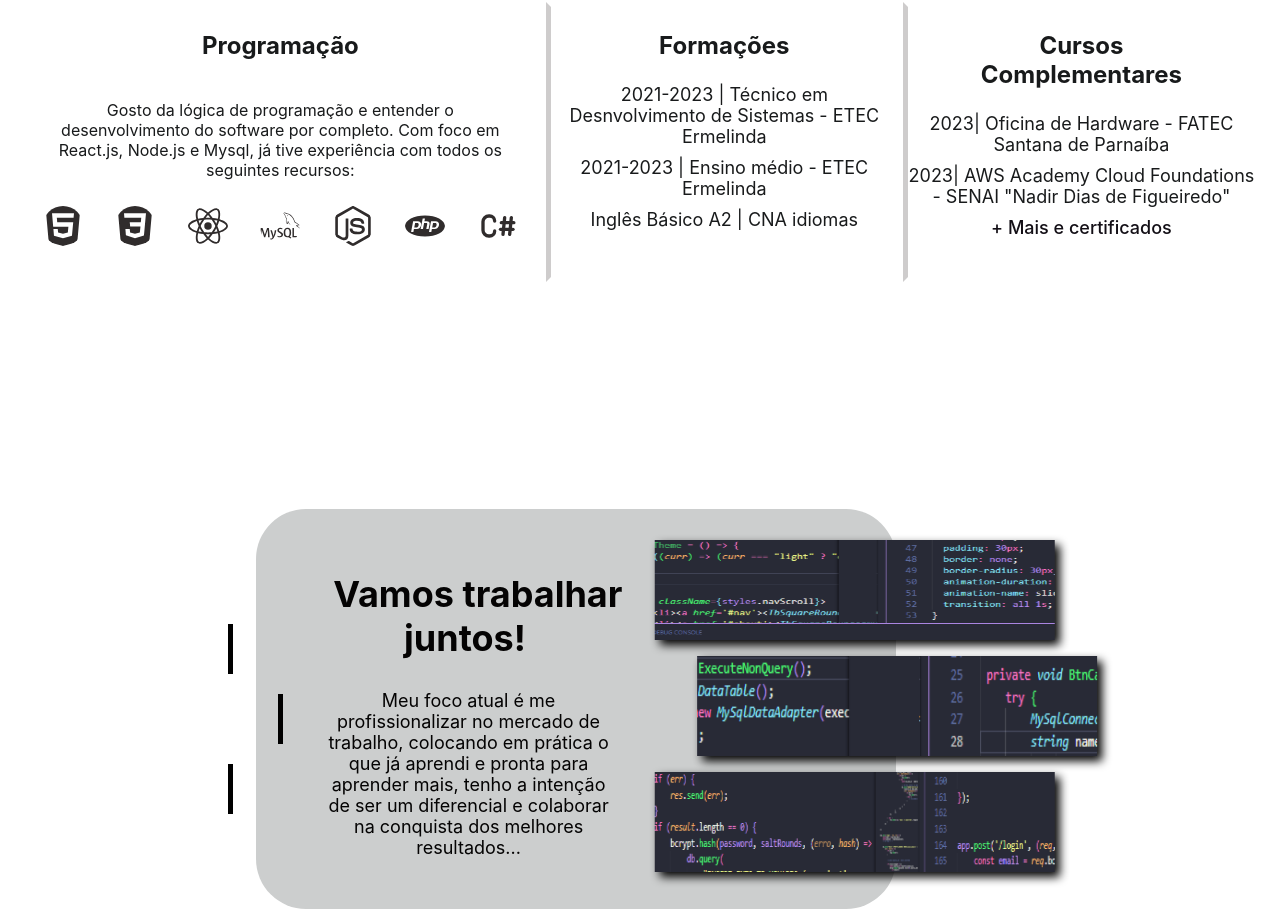
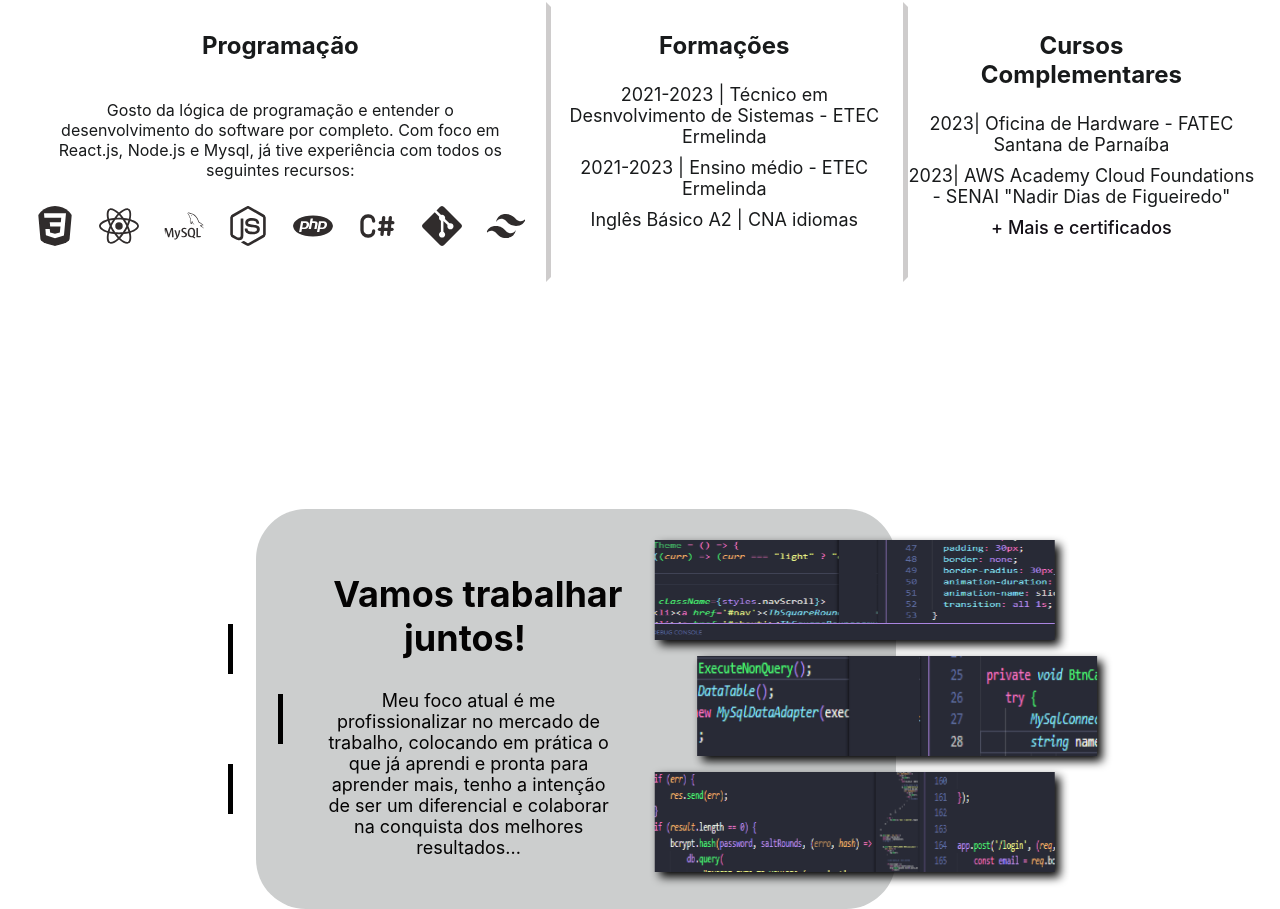
Before and after one commit to anaclaraw/portfolio-anaclaramw, a React (Create React App) app: page / in a window 1280 px wide. Shown: the part 1196-2105 px from the top of the page. Built offline with nearby package versions, Linux system fonts and the light colour scheme.

Commit message:
atualizando projetos

```diff
--- a/package.json
+++ b/package.json
@@ -3,6 +3,7 @@
   "version": "0.1.0",
   "private": true,
   "dependencies": {
+    "@djpfs/react-vlibras": "^2.0.2",
     "@testing-library/jest-dom": "^5.17.0",
     "@testing-library/react": "^13.4.0",
     "@testing-library/user-event": "^13.5.0",
--- a/src/App.js
+++ b/src/App.js
@@ -9,11 +9,13 @@ import Footer from './componentes/Footer';
 import ProjetoPage from './pages/pageProjects/ProjetosPage';
 import Curso from './pages/Cursos/Cursos';
 import Curriculo from './componentes/Curriculo/curriculo';
+import VLibras from '@djpfs/react-vlibras';
 
 function App() {
   return (
     <div className="App">
 
+       <VLibras forceOnload={true}  />
       <Router>
         <Navbar />
         <Routes>
--- a/src/componentes/Contato/contato.js
+++ b/src/componentes/Contato/contato.js
@@ -16,7 +16,7 @@ function Contato() {
           {/* <AiFillBulb /> */}
           <li><Link className={styles.linkedin} to="https://www.linkedin.com/in/euanaclaramelo"><AiOutlineLinkedin /></Link>
           </li><li><Link className={styles.git} to="https://twitter.com/"><AiFillGithub /></Link>
-          </li><li><Link className={styles.insta} to="https://www.instagram.com/anclaramelo/"><AiOutlineInstagram /></Link>
+          {/* </li><li><Link className={styles.insta} to="https://www.instagram.com/anclaramelo/"><AiOutlineInstagram /></Link> */}
           </li>
         </ul>
         <p>Visite meus projetos para conhecer <br></br>um pouco mais.</p>
--- /dev/null
+++ b/src/componentes/LegendaIcon.jsx
@@ -0,0 +1,31 @@
+import React, {useState} from 'react'
+
+
+const LegendaIcon = ({ icon, tooltip }) => {
+    const [showTooltip, setShowTooltip] = useState(false);
+
+    return (
+      <div onMouseEnter={() => setShowTooltip(true)}
+        onMouseLeave={() => setShowTooltip(false)}
+        style={{ display: 'inline-block', position: 'relative' }} >
+        {icon} {showTooltip && (
+          <div
+            style={{
+              position: 'absolute',
+              top: '100%',
+              left: '50%',
+              transform: 'translateX(-50%)',
+              backgroundColor: 'rgba(0, 0, 0, 0.7)',
+              color: '#fff',
+              padding: '4px',
+              borderRadius: '4px',
+            }}
+          >
+            {tooltip}
+          </div>
+        )}
+      </div>
+    );
+}
+
+export default LegendaIcon
--- a/src/pages/Cursos/Cursos.js
+++ b/src/pages/Cursos/Cursos.js
@@ -71,6 +71,21 @@ function Curso() {
           </div>
         </div>
 
+        <div className={styles.curso_item}>
+          <img className={styles.ftprojects} src='certficadoMeta.png' alt='foto_certificado'></img>
+          <div className={styles.text}>
+            <h1>Realidade aumentada</h1>
+            <strong>2023 | Meta Spark</strong>
+            <p>No curso de realidade aumentada, os tópicos abordados incluíram: uma introdução à realidade aumentada,
+               destacando suas diferenças em relação à realidade virtual; o uso do software Meta Spark Studio,
+               incluindo download e interface; a hierarquia de elementos como luzes, canvas e textos;
+               a criação de materiais e texturas; o Patch Editor para criar efeitos personalizados;
+               tipos de efeitos, como target tracking e experiências imersivas; o desenvolvimento de um filtro prático;
+                como testar e publicar esses efeitos na plataforma Hub Meta Spark; e orientações sobre como construir uma carreira na área de realidade aumentada, incluindo onde atuar e onde encontrar cursos adicionais da Meta para aprendizado contínuo. </p>
+          </div>
+        </div>
+
+
 
       </div>
     </div>)
--- a/src/pages/Formacoes/Formacoes.js
+++ b/src/pages/Formacoes/Formacoes.js
@@ -1,12 +1,17 @@
+import React, {useState} from 'react'
 import styles from '../../styles/Formacoes.module.css'
 import { Link } from "react-router-dom"
-import { SiHtml5, SiCss3, SiReact, SiMysql, SiPhp, SiFuturelearn,SiNodedotjs } from 'react-icons/si'
+import { SiHtml5, SiCss3, SiReact, SiMysql, SiPhp, SiFuturelearn,SiNodedotjs, SiGit, SiTailwindcss } from 'react-icons/si'
 import { RiCodeSSlashFill } from "react-icons/ri"
 import { RiMapPinUserFill } from "react-icons/ri"
 import {FaJava} from "react-icons/fa"
 import {TbBrandCSharp} from "react-icons/tb"
+import LegendaIcon from '../../componentes/LegendaIcon'
 
 function Formacoes() {
+
+
+
     return (
         <div>
             <div className={styles.container}>
@@ -23,13 +28,18 @@ function Formacoes() {
                         <h3>Programação</h3>
                         <p>Gosto da lógica de programação e entender o desenvolvimento do software por completo. Com foco em React.js, Node.js e Mysql, já tive experiência com todos os seguintes recursos:</p>
                         <div className={styles.programacao}>
-                            <li><SiHtml5 /></li>
-                            <li><SiCss3 /></li>
-                            <li><SiReact /></li>
-                            <li><SiMysql /></li>
-                            <li><SiNodedotjs/></li>
-                            <li><SiPhp/></li>
-                            <li><TbBrandCSharp/></li>
+                            {/* <li><SiHtml5 /></li> */}
+                            <li> <LegendaIcon icon={<SiCss3/>} tooltip='CSS'/></li>
+                            <li> <LegendaIcon icon={<SiReact/>} tooltip='React.js'/></li>
+                            <li> <LegendaIcon icon={<SiMysql/>} tooltip='Mysql'/></li>
+                            <li> <LegendaIcon icon={<SiNodedotjs/>} tooltip='Node.js'/></li>
+                            <li> <LegendaIcon icon={<SiPhp/>} tooltip='PHP'/></li>
+                            <li> <LegendaIcon icon={<TbBrandCSharp/>} tooltip='Csharp'/></li>
+                            <li> <LegendaIcon icon={<SiGit/>} tooltip='Git'/></li>
+                            <li> <LegendaIcon icon={<SiTailwindcss/>} tooltip='Tailwind'/></li>
+
+
+
                         </div>
                     </div>
                     <div className={styles.box}>
--- a/src/pages/pageProjects/ProjetosPage.js
+++ b/src/pages/pageProjects/ProjetosPage.js
@@ -6,12 +6,7 @@ import React from 'react';
 
 
 export default function ProjetoPage() {
-  function mouseEmCima(imagem) {
-    imagem.src = "logoPw.png";
-  }
-  function mouseFora(imagem) {
-    imagem.src = "school.png";
-  }
+
   return (
     <div className={styles.op}>
       <h2>Meus projetos</h2>
@@ -46,8 +41,8 @@ export default function ProjetoPage() {
               <div className={styles.svgprojects}>
                 <Link to="https://github.com/anaclaraw/LoginPHP.git">
                   <AiOutlineGithub /></Link></div></div>
-            Ut fugiat consectetur aliqua non excepteur incididunt labore fugiat aliqua pariatur Lorem. Ipsum fugiat reprehenderit incididunt nostrud anim deserunt sint. Duis aute et nisi non irure dolor est dolore mollit tempor nisi. Exercitation velit ea labore Lorem.
-            <div className={styles.languages}><p>ajaja</p><p>sshsuhs</p></div>
+                  O projeto de login e cadastro utiliza uma combinação de tecnologias web essenciais, incluindo PHP para lógica de servidor, HTML e CSS para a interface do usuário, e MySQL para armazenamento seguro de dados. O objetivo principal é garantir uma autenticação eficiente e uma experiência de usuário intuitiva.
+            <div className={styles.languages}><p>PHP</p><p>HTML</p><p>CSS</p><p>MYSQL</p></div>
           </div>
         </div>
       </div>
@@ -74,8 +69,8 @@ export default function ProjetoPage() {
               <div className={styles.svgprojects}>
                 <Link to="https://github.com/anaclaraw/portfolio_anaclaram.git">
                   <AiOutlineGithub /></Link></div></div>
-            Ut fugiat consectetur aliqua non excepteur incididunt labore fugiat aliqua pariatur Lorem. Ipsum fugiat reprehenderit incididunt nostrud anim deserunt sint. Duis aute et nisi non irure dolor est dolore mollit tempor nisi. Exercitation velit ea labore Lorem.
-            <div className={styles.languages}><p>ajaja</p><p>sshsuhs</p></div>
+                  O meu portfólio profissional representa uma expressão autêntica da minha identidade digital, construído exclusivamente em React.js. React.js, uma biblioteca JavaScript eficiente e declarativa, foi a escolha ideal para criar uma experiência de usuário dinâmica e responsiva.
+            <div className={styles.languages}><p>REACT.JS</p><p>JAVASCRIPT</p><p>VERCEL</p></div>
           </div>
         </div>
       </div>
--- a/src/styles/Sobre.module.css
+++ b/src/styles/Sobre.module.css
@@ -73,6 +73,7 @@ body {
 .social_list svg {
   font-size: 300%;
   color: rgb(118, 117, 117);
+  transition: .5s all;
 }
 
 .social_list svg:hover {
@@ -165,18 +166,19 @@ body {
 
 .navScroll {
   position: fixed;
-  right: 4px;
-  top: 45%;
+  right: 17px;
+  top: 53%;
   height: min-content;
   width: min-content;
   list-style: none;
   z-index: +1;
 
+
 }
 
 .navScroll svg {
   text-decoration: none;
-  color: rgb(179, 179, 179);
+  color: rgb(186, 183, 183);
   font-weight: 700;
   font-size: 20px;
 }
```
Also changed, not shown: 1 other file (tests, documents, lock files or other folders).
